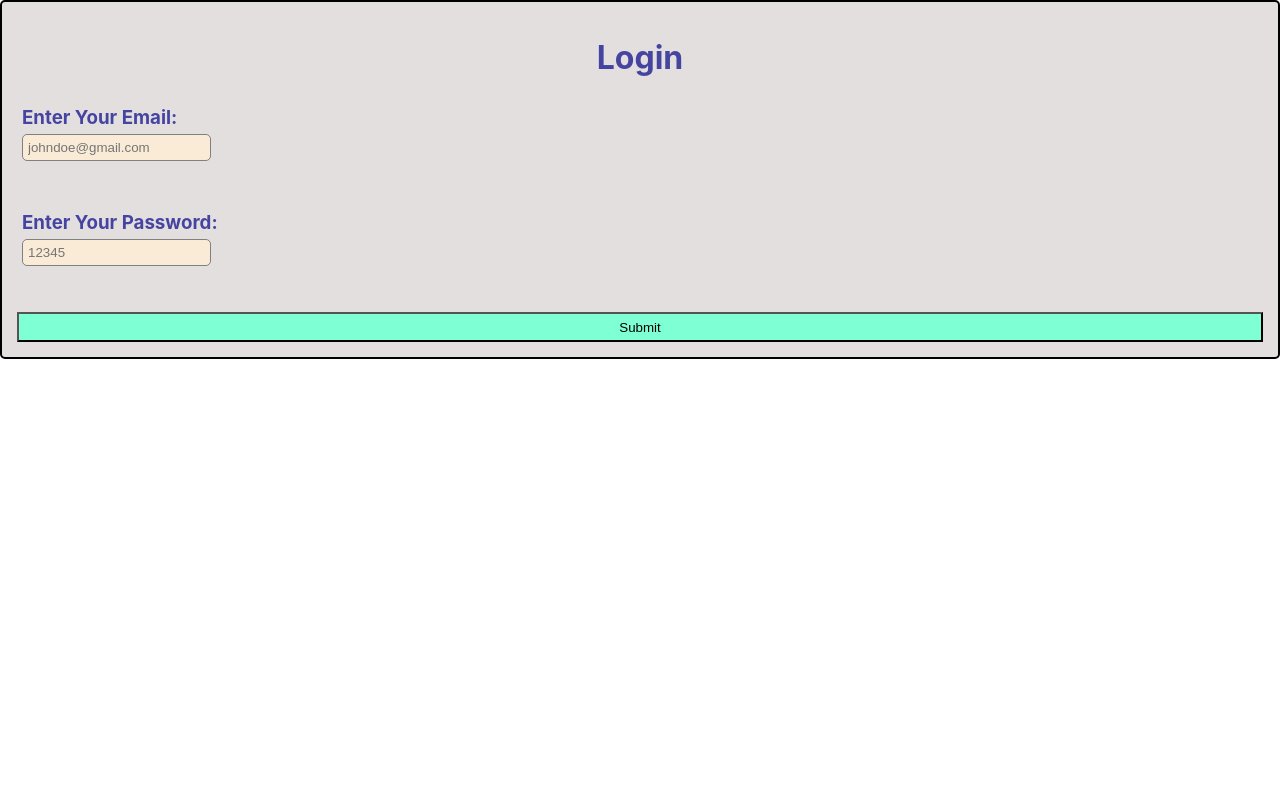
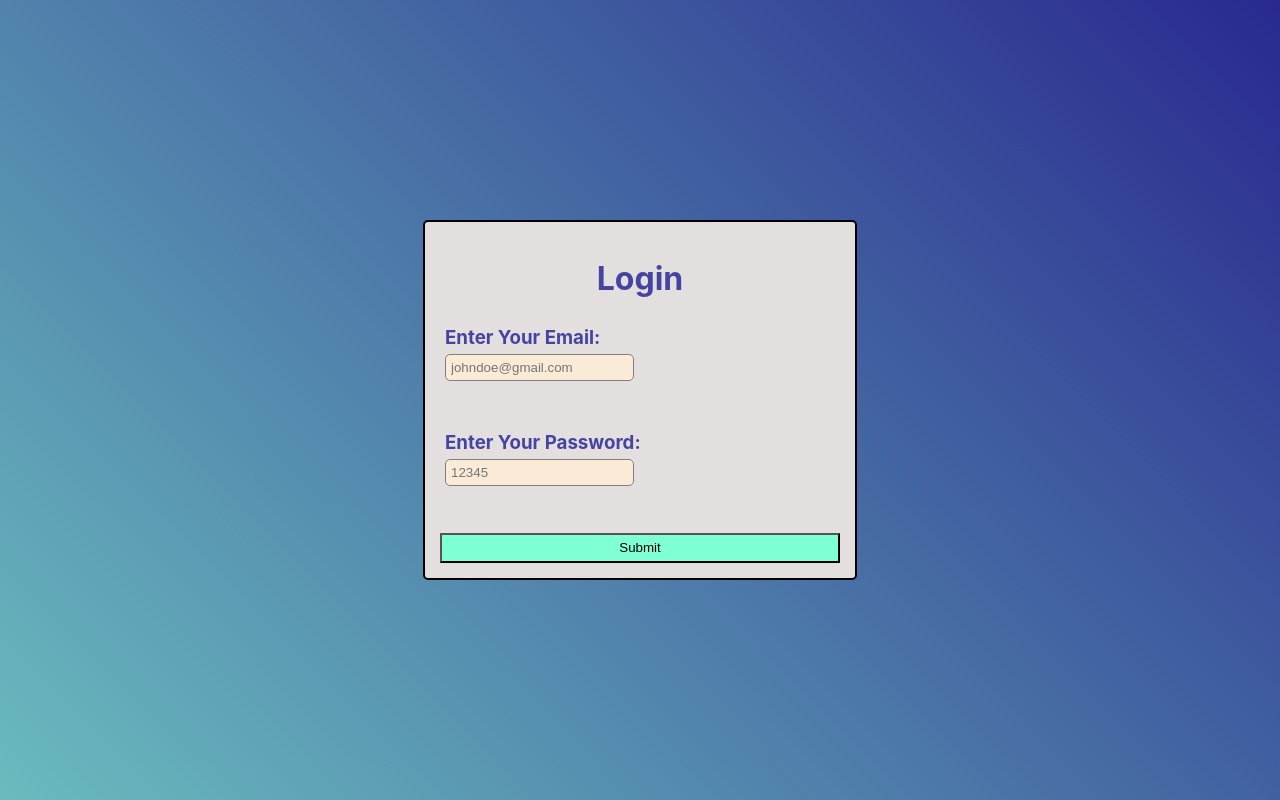
Before and after one commit to SINGHAYUSH69/NotesApp, a React (Create React App) app in the folder client-app/: page /user/login in a window 1280 px wide. Built offline with nearby package versions, Linux system fonts and the light colour scheme.

Commit message:
Added route from login to dashboard

```diff
--- a/client-app/src/Components/login.js
+++ b/client-app/src/Components/login.js
@@ -4,9 +4,11 @@ import validator from "validator";
 import { ToastContainer, toast } from "react-toastify";
 import "react-toastify/dist/ReactToastify.css";
 import api from "./api";
+import { useNavigate } from "react-router-dom";
 const Login=()=>{
     const [credential,setCredential]=useState({email:"",password:""});
     const [err,setError]=useState({mailerror:"",perror:""});
+    const navigate=useNavigate();
     const handleChange=(e)=>{
         setCredential({...credential,[e.target.name]:e.target.value});
     }
@@ -29,12 +31,14 @@ const Login=()=>{
                 toast.success("Login Successful");
                 localStorage.setItem('token',response.data["Successful Login"]);
                 setCredential({email:"",password:""});
+                navigate("/dashboard");
             }
         }catch(error){
             toast.error("Failed to Login! Please try Again");
         }
     }
     return(
+        <div className="body-wrapper">
         <div className="outer">
             <h1 style={{textAlign:"center"}}>Login</h1>
             <form method="post">
@@ -54,6 +58,7 @@ const Login=()=>{
                 <ToastContainer />
             </form>
         </div>
+        </div>
     );
 }
 export default Login;
```
